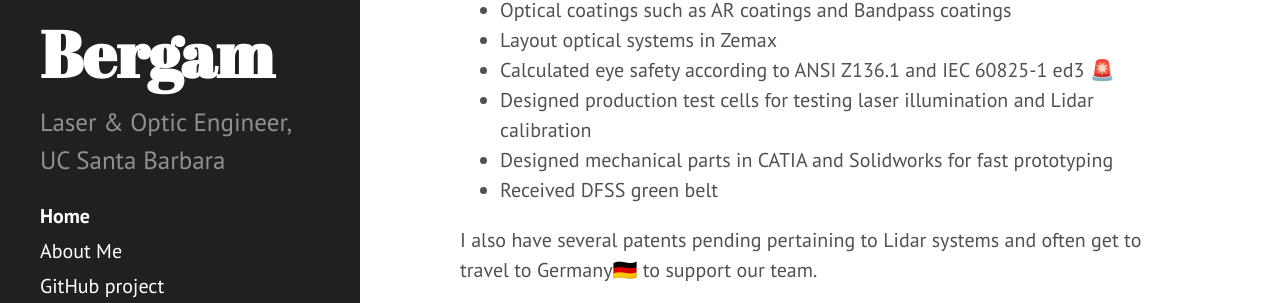
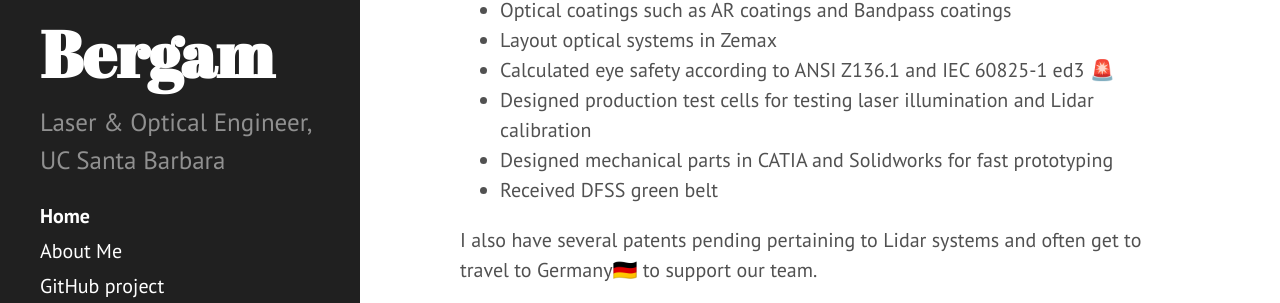
Before and after one commit to Jacobabergam/jacobbergam_blog, a Jekyll site: the page built from index.html, in a window 1280 px wide. Shown: the part 506-809 px from the top of the page. Built offline with Jekyll 4.4.1, drawn with Linux system fonts in a browser that asks for light colours; the list of posts is cut into pages by our own code.

Commit message:
changed site desc

```diff
--- a/_config.yml
+++ b/_config.yml
@@ -5,7 +5,7 @@ permalink:           /:categories/:year/:month/:day/:title/
 # Setup
 title:               Jacob Bergam
 tagline:             jacobbergam.com
-description:         "Laser & Optic Engineer, \n UC Santa Barbara"
+description:         "Laser & Optical Engineer, \n UC Santa Barbara"
 url:                 http://JacobBergam.com
 baseurl:             ''
 encoding:            utf-8
```
